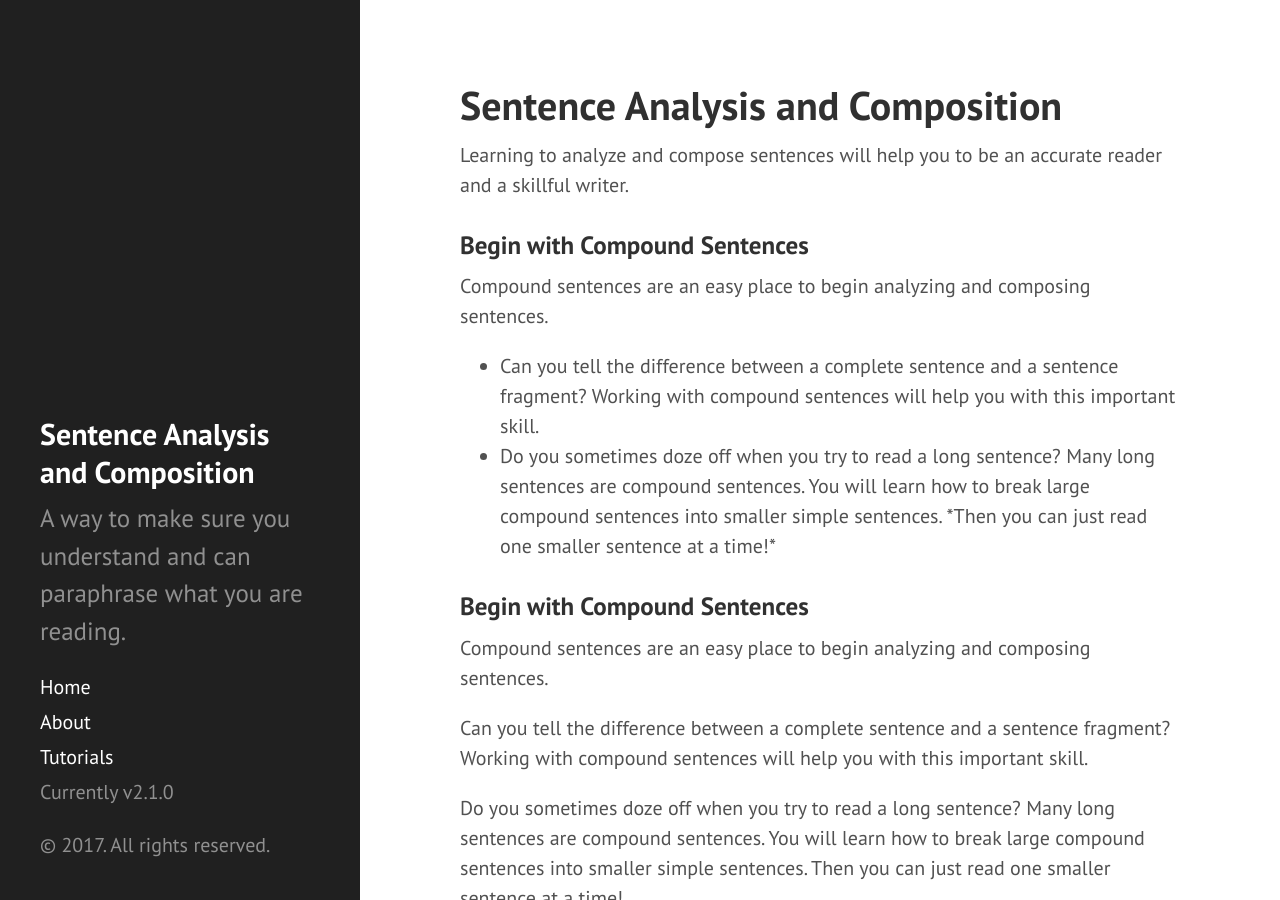
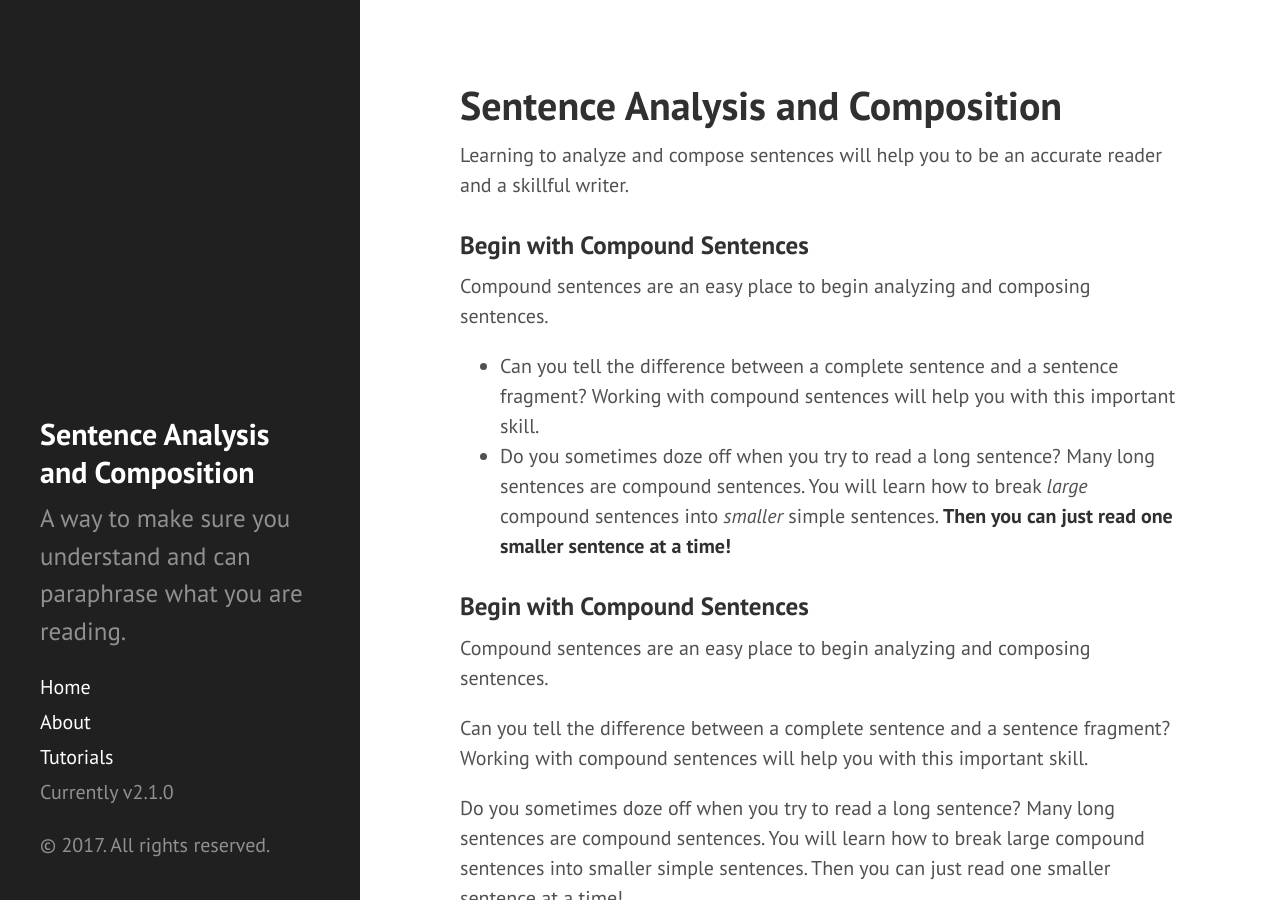
Before and after one commit to srogersact/srogersact.github.io, a Jekyll site: the page index.html, which Jekyll copies as it is, in a window 1280 px wide and 900 px high. Built offline with Jekyll 4.4.1, drawn with Linux system fonts in a browser that asks for light colours.

Commit message:
Emphasis

```diff
--- a/index.html
+++ b/index.html
@@ -95,7 +95,7 @@
 <p>Compound sentences are an easy place to begin analyzing and composing sentences. </p>
 <ul>
   <li>Can you tell the difference between a complete sentence and a sentence fragment? Working with compound sentences will help you with this important skill.</li>
-  <li>Do you sometimes doze off when you try to read a long sentence? Many long sentences are compound sentences. You will learn how to break large compound sentences into smaller simple sentences. *Then you can just read one smaller sentence at a time!*</li>
+  <li>Do you sometimes doze off when you try to read a long sentence? Many long sentences are compound sentences. You will learn how to break <em>large</em> compound sentences into <em>smaller</em> simple sentences. <strong>Then you can just read one smaller sentence at a time!</strong></li>
 </ul>
 <h3 id="built-on-poole">Begin with Compound Sentences</h3>
 
```
